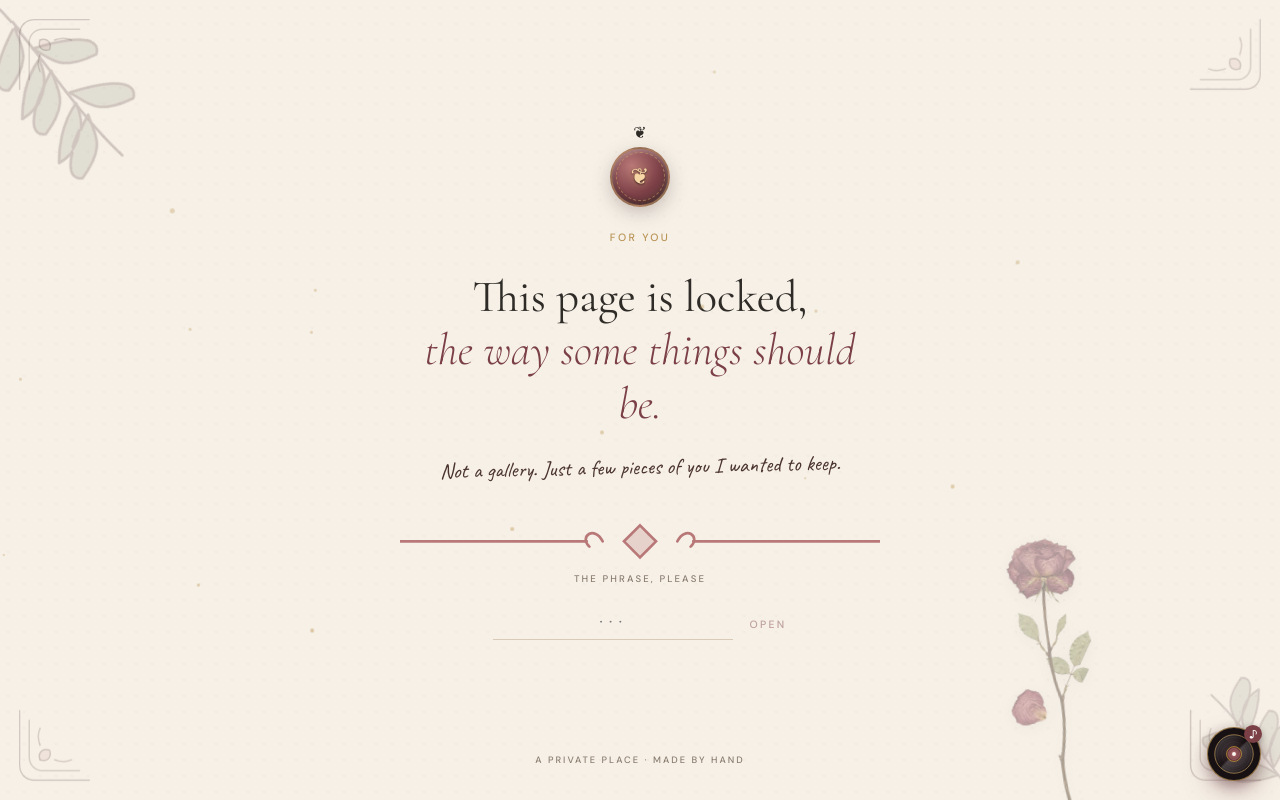
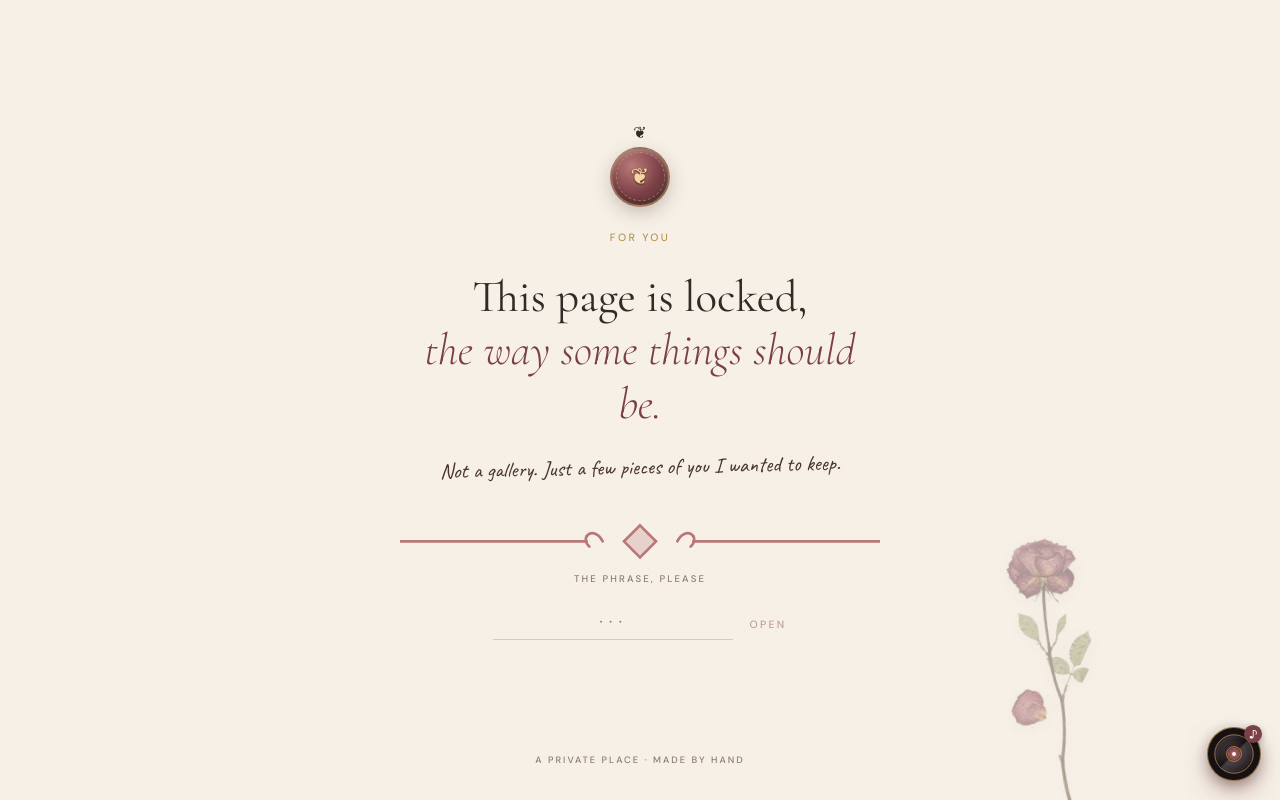
Before and after one commit to razalpa64/my-heaven, a React (Vite) app: page / in a window 1280 px wide. Built offline with nearby package versions, Linux system fonts and the light colour scheme; a web font is replaced by a local one.

Commit message:
Remove fixed corner and sprig overlays for a clean, elegant aesthetic

```diff
--- a/src/App.tsx
+++ b/src/App.tsx
@@ -14,7 +14,7 @@ import MusicPlayer from "./components/MusicPlayer";
 import Petals from "./components/Petals";
 import TapHearts from "./components/TapHearts";
 import Dust from "./components/Dust";
-import { SvgDefs, Corner, Sprig } from "./components/ArtDeco";
+import { SvgDefs } from "./components/ArtDeco";
 import { isUnlocked } from "./utils/auth";
 import { getAssetUrl } from "./utils/assets";
 
@@ -102,16 +102,6 @@ export default function App() {
       {/* Always-visible atmospheric background elements */}
       <Dust />
 
-      {/* Fixed corner ornaments — like a scrapbook/letter page */}
-      <Corner className="corner-ornament corner-tl" />
-      <Corner className="corner-ornament corner-tr" />
-      <Corner className="corner-ornament corner-bl" />
-      <Corner className="corner-ornament corner-br" />
-
-      {/* Faint botanical sprigs as fixed watermarks */}
-      <Sprig className="page-sprig page-sprig-tl" leaf="#8C927F" />
-      <Sprig className="page-sprig page-sprig-br" leaf="#8C927F" />
-
       {!open ? (
         <Gate site={config.site} onOpen={() => setOpen(true)} flowers={flowers} />
       ) : (
--- a/src/styles/index.css
+++ b/src/styles/index.css
@@ -92,99 +92,6 @@ body.no-grain::after { display: none; }
   0% { transform: translate3d(0, 0, 0); opacity: 0; }
   15% { opacity: 0.55; }
   85% { opacity: 0.35; }
-  100% { transform: translate3d(var(--x), -108vh, 0); opacity: 0; }
-}
-
-/* ───────── falling rose petals & romantic dust motes ───────── */
-.petals {
-  position: fixed;
-  inset: 0;
-  pointer-events: none;
-  z-index: 4;
-  overflow: hidden;
-}
-.petal {
-  position: absolute;
-  top: -40px;
-  width: 20px;
-  height: 26px;
-  border-radius: 50% 10% 50% 50%;
-  pointer-events: none;
-  will-change: transform, opacity;
-  animation:
-    petalFall linear infinite,
-    petalSway ease-in-out infinite alternate;
-  filter: drop-shadow(0 2px 5px rgba(123, 63, 70, 0.15));
-}
-.petal-h0 {
-  background: radial-gradient(circle at 30% 30%, #e8a598 0%, #b97878 60%, #7b3f46 100%);
-  opacity: 0.7;
-}
-.petal-h1 {
-  background: radial-gradient(circle at 35% 35%, #f4c2ba 0%, #c97d84 65%, #8d4850 100%);
-  opacity: 0.6;
-}
-.petal-h2 {
-  background: radial-gradient(circle at 25% 25%, #d9828a 0%, #a44f58 70%, #561d24 100%);
-  opacity: 0.75;
-}
-.petal-h3 {
-  background: radial-gradient(circle at 40% 40%, #fbd5ce 0%, #d89694 60%, #99535a 100%);
-  opacity: 0.55;
-}
-.petal-curve {
-  display: block;
-  width: 100%;
-  height: 100%;
-  border-radius: inherit;
-  border-left: 1px solid rgba(255, 255, 255, 0.4);
-  transform: rotate(-15deg);
-}
-
-@keyframes petalFall {
-  0% { top: -50px; opacity: 0; }
-  10% { opacity: 0.85; }
-  85% { opacity: 0.7; }
-  100% { top: 108vh; opacity: 0; }
-}
-@keyframes petalSway {
-  0% {
-    transform: translateX(-28px) rotate(calc(var(--prot) - 25deg)) scale(var(--pscale, 0.8));
-  }
-  100% {
-    transform: translateX(38px) rotate(calc(var(--prot) + 35deg)) scale(calc(var(--pscale, 0.8) * 1.08));
-  }
-}
-
-/* Starlight / candlelight motes */
-.starlight-mote {
-  position: absolute;
-  top: -20px;
-  border-radius: 50%;
-  background: radial-gradient(circle, #fde4a6 0%, #c8a66a 60%, transparent 100%);
-  box-shadow: 0 0 10px 2px rgba(200, 166, 106, 0.45);
-  pointer-events: none;
-  animation: moteDrift linear infinite;
-}
-@keyframes moteDrift {
-  0% {
-    top: -20px;
-    transform: translateX(0) scale(0.6);
-    opacity: 0;
-  }
-  20% {
-    opacity: 0.8;
-    transform: translateX(12px) scale(1.1);
-  }
-  80% {
-    opacity: 0.6;
-    transform: translateX(-14px) scale(0.9);
-  }
-  100% {
-    top: 105vh;
-    transform: translateX(18px) scale(0.5);
-    opacity: 0;
-  }
 }
 
 /* Atmospheric warm window glow */
@@ -221,41 +128,6 @@ body.no-anim .petals,
 body.no-anim .ambient-glow { display: none; }
 @media (prefers-reduced-motion: reduce) {
   .dust, .petals, .ambient-glow { display: none; }
-}
-
-/* ───────── corner ornaments ───────── */
-.corner-ornament {
-  position: fixed;
-  pointer-events: none;
-  user-select: none;
-  z-index: 6;
-  opacity: 0.28;
-}
-.corner-tl { top: 1rem; left: 1rem; width: clamp(3rem, 6vw, 5rem); transform: rotate(0deg); }
-.corner-tr { top: 1rem; right: 1rem; width: clamp(3rem, 6vw, 5rem); transform: rotate(90deg) scaleX(-1); }
-.corner-bl { bottom: 1rem; left: 1rem; width: clamp(3rem, 6vw, 5rem); transform: rotate(-90deg); }
-.corner-br { bottom: 1rem; right: 1rem; width: clamp(3rem, 6vw, 5rem); transform: rotate(180deg) scaleX(-1); }
-
-/* ───────── page botanical sprigs (fixed, like watermarks) ───────── */
-.page-sprig {
-  position: fixed;
-  pointer-events: none;
-  user-select: none;
-  z-index: 4;
-}
-.page-sprig-tl {
-  top: -2%;
-  left: -3%;
-  width: clamp(8rem, 16vw, 14rem);
-  transform: rotate(140deg);
-  opacity: 0.22;
-}
-.page-sprig-br {
-  bottom: -3%;
-  right: -4%;
-  width: clamp(6rem, 12vw, 10rem);
-  transform: rotate(-40deg);
-  opacity: 0.18;
 }
 
 /* ───────── SVG ink draw animation ───────── */
```
